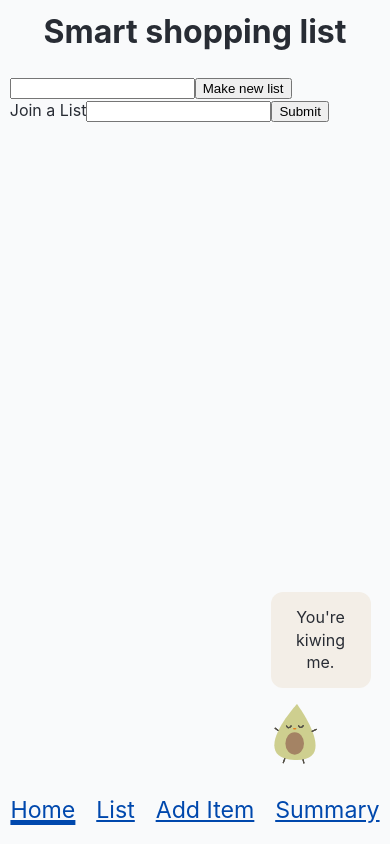
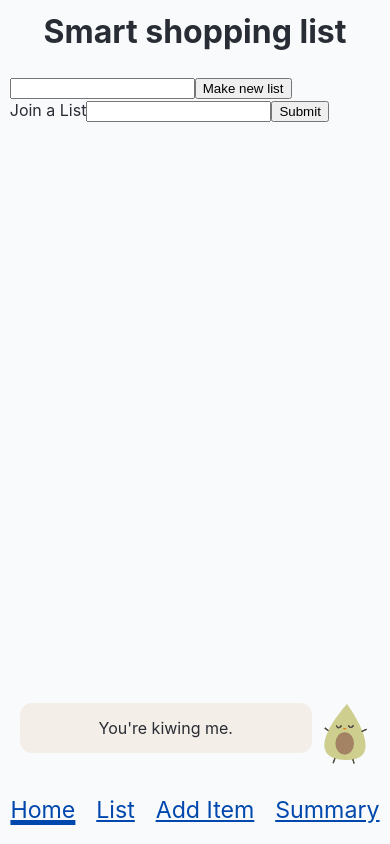
Before and after one commit to the-collab-lab/tcl-46-smart-shopping-list, a React (Vite) app: page / in a window 390 px wide. Built offline with nearby package versions, Linux system fonts and the light colour scheme.

Commit message:
updated for small sizes

```diff
--- a/src/components/FoodPuns.css
+++ b/src/components/FoodPuns.css
@@ -14,3 +14,12 @@
 	z-index: 1;
 	right: 5%;
 }
+
+@media only screen and (max-width: 600px) {
+	.foodpuns__content {
+		position: fixed;
+		bottom: 75px;
+		right: 20%;
+		width: 75vw;
+	}
+}
```
